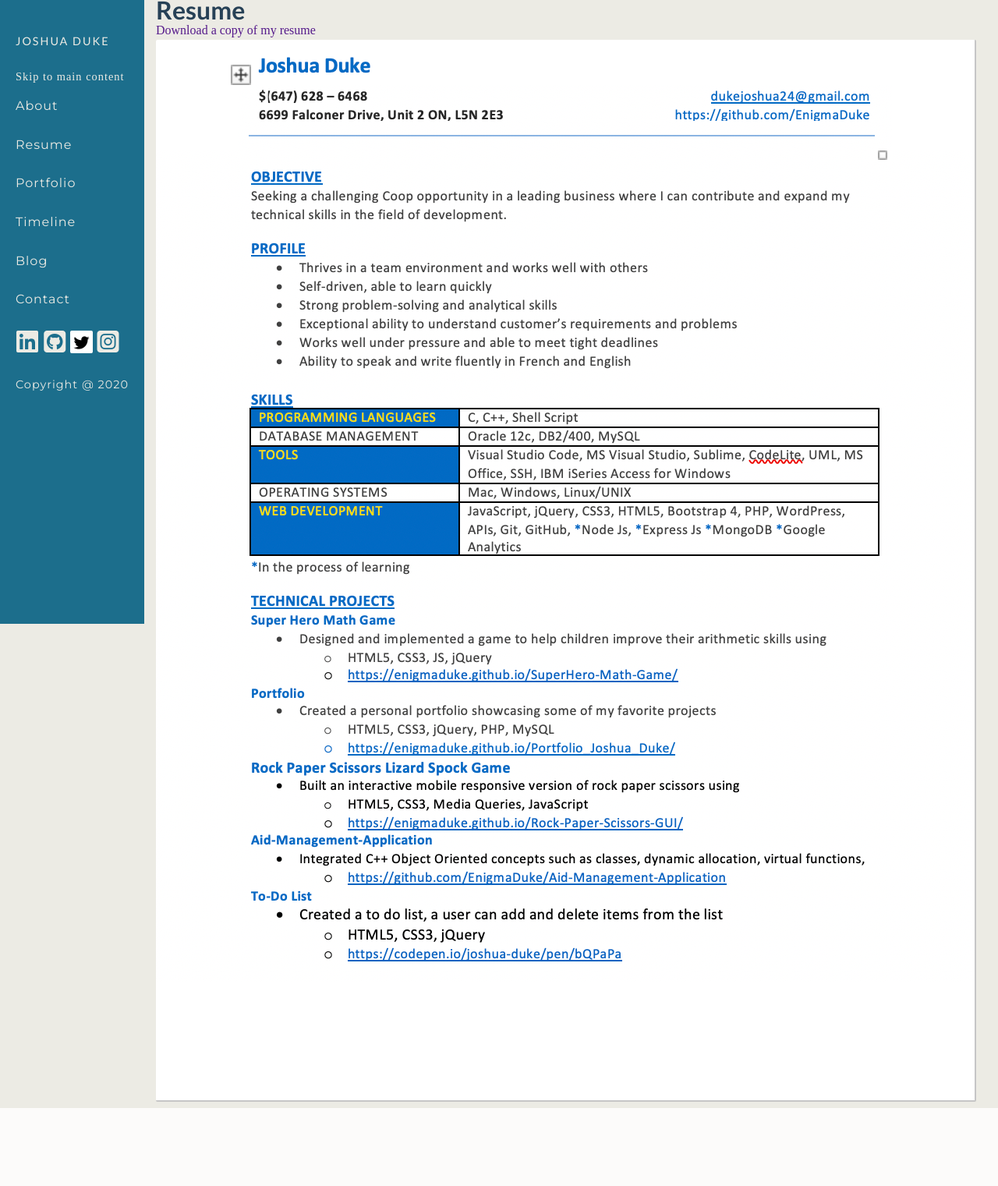
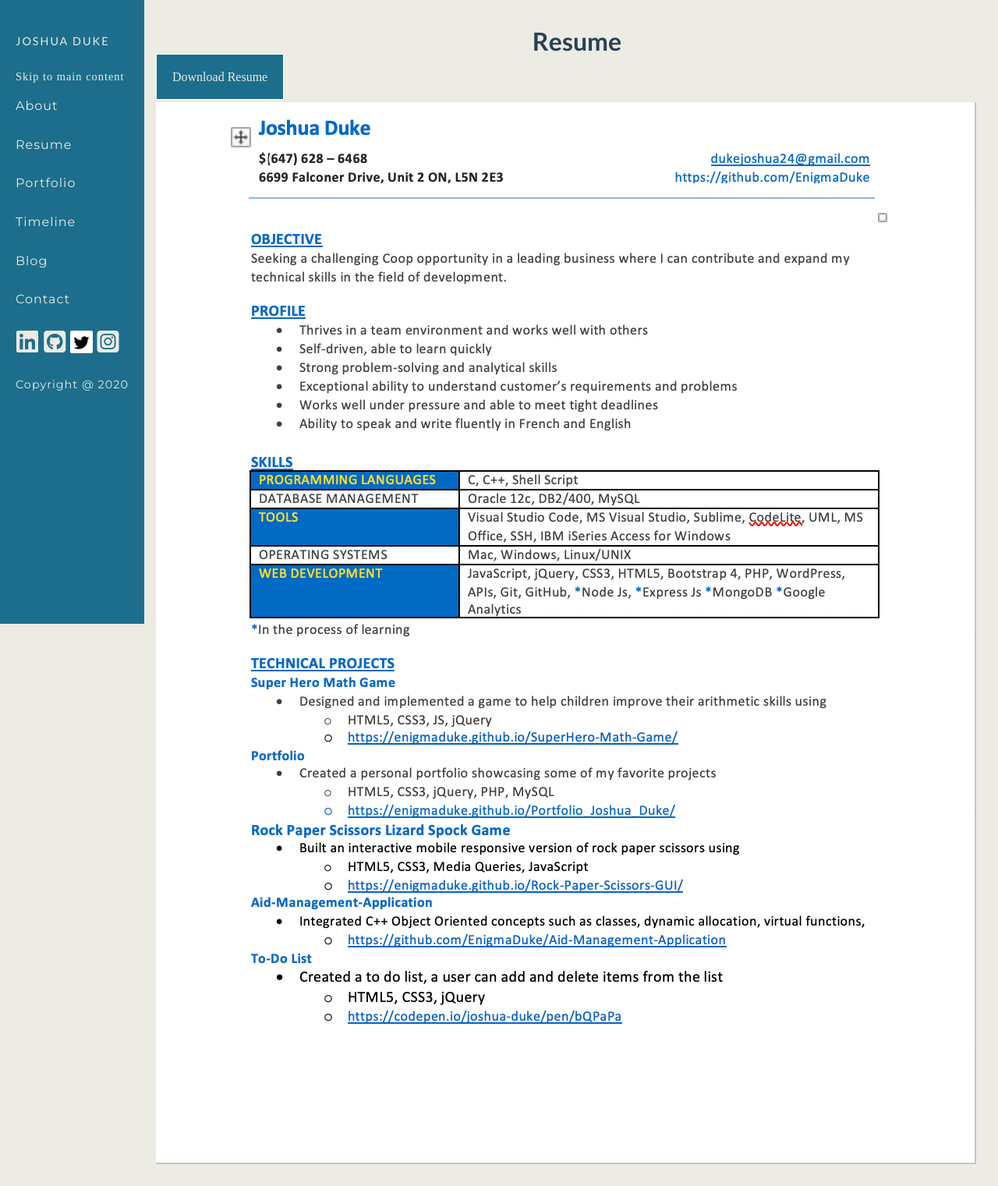
Before and after one commit to joshuaduke/Portfolio_2020, a Node server app: page /resume in a window 1280 px wide. Shown: the whole page at 78% size. Before the commit the page ends 1421 px from the top, so only its background shows below. Run offline with Node 20, Linux system fonts and the light colour scheme; some libraries are stand-ins or nearby versions.

Commit message:
Completed styles for resume route

```diff
--- a/public/stylesheets/index.css
+++ b/public/stylesheets/index.css
@@ -134,11 +134,6 @@ header {
   height: 30vh;
 }
 
-#about_header h1 {
-  padding: 40px 0 0 40px;
-  text-transform: uppercase;
-}
-
 #main_about p {
   font-size: 1.2em;
 }
@@ -173,9 +168,30 @@ header {
   padding: 10px 0;
 }
 
-#portfolio_id {
+#resume #resume_dwnl {
+  width: 100%;
+  padding: 20px;
+  height: auto;
+  background-color: #1c6e8c;
+  color: #ECEBE4;
+  border: 1px solid #fff;
+  -webkit-transition: 0.3s all;
+  transition: 0.3s all;
+}
+
+#resume #resume_dwnl:hover {
+  color: #fff;
+  background-color: #CC998D;
+}
+
+#resume img {
+  padding: 20px 0;
+}
+
+.portfolio_padding {
   padding: 40px 0 20px 0;
   margin-left: 200px;
+  text-align: center;
 }
 
 #portfolio {
--- a/public/stylesheets/index.scss
+++ b/public/stylesheets/index.scss
@@ -54,10 +54,10 @@ header {
 #about_header{
 height: 30vh;
 
-  h1{
-    padding:40px 0 0 40px;
-    text-transform: uppercase;
-  }
+  // h1{
+  //   padding:40px 0 0 40px;
+  //   text-transform: uppercase;
+  // }
 }
 
 #main_about{
@@ -92,10 +92,34 @@ height: 30vh;
   }
 }
 
+// ====== Resume =========
+#resume{
+  #resume_dwnl{
+    width:100%;
+    padding:20px;
+    height:auto;
+    background-color:$primaryAcc;
+    color:$primary;
+    border:1px solid #fff;
+    transition: 0.3s all;
+    &:hover{
+      color:#fff;
+      background-color:$secondary;
+    }
+  }
+
+  img{
+    padding:20px 0;
+  }
+}
+
+
+
 // ====== Portfolio ======
-#portfolio_id{
+.portfolio_padding{
   padding:40px 0 20px 0;
   margin-left:200px;
+  text-align: center;
 }
 
 
@@ -138,9 +162,8 @@ height: 30vh;
     }
 
   }
+}
 
-
-}
 .project_container div{
   width: 1000px;
   height: auto;
--- a/views/portfolio.ejs
+++ b/views/portfolio.ejs
@@ -1,6 +1,6 @@
 <%- include ("../views/partials/header.ejs") %>
 
-<h1 id="portfolio_id" align="center">List of my projects</h1>
+<h1 class="portfolio_padding">List of my projects</h1>
 <!-- Center with css -->
 
 <section class="offset_nav" id="portfolio">
--- a/views/resume.ejs
+++ b/views/resume.ejs
@@ -1,10 +1,11 @@
 <%- include ("../views/partials/header.ejs") %>
 
-<main class="offset_nav">
-  <h1>Resume</h1>
-  <p> <a href="">Download a copy of my resume</a></p>
+<h1 class="portfolio_padding">Resume</h1>
+
+<section class="offset_nav" id="resume">
+  <a id="resume_dwnl" href="">Download Resume</a>
+
   <img src="/images/resume.png" alt="">
-</main>
-
+</section>
 
 <%- include ("../views/partials/footer.ejs") %>
```
Also changed, not shown: 1 other file.
